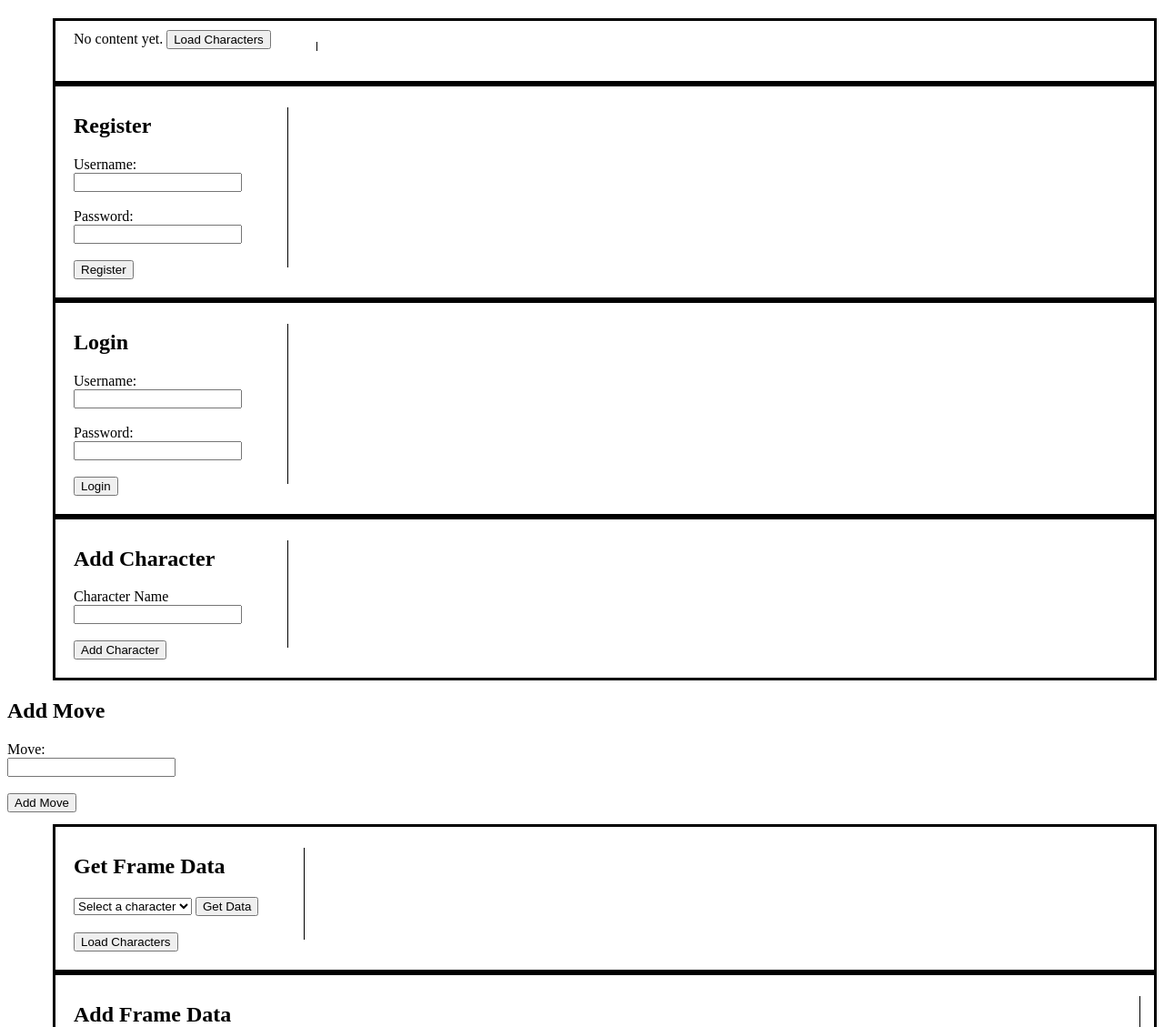
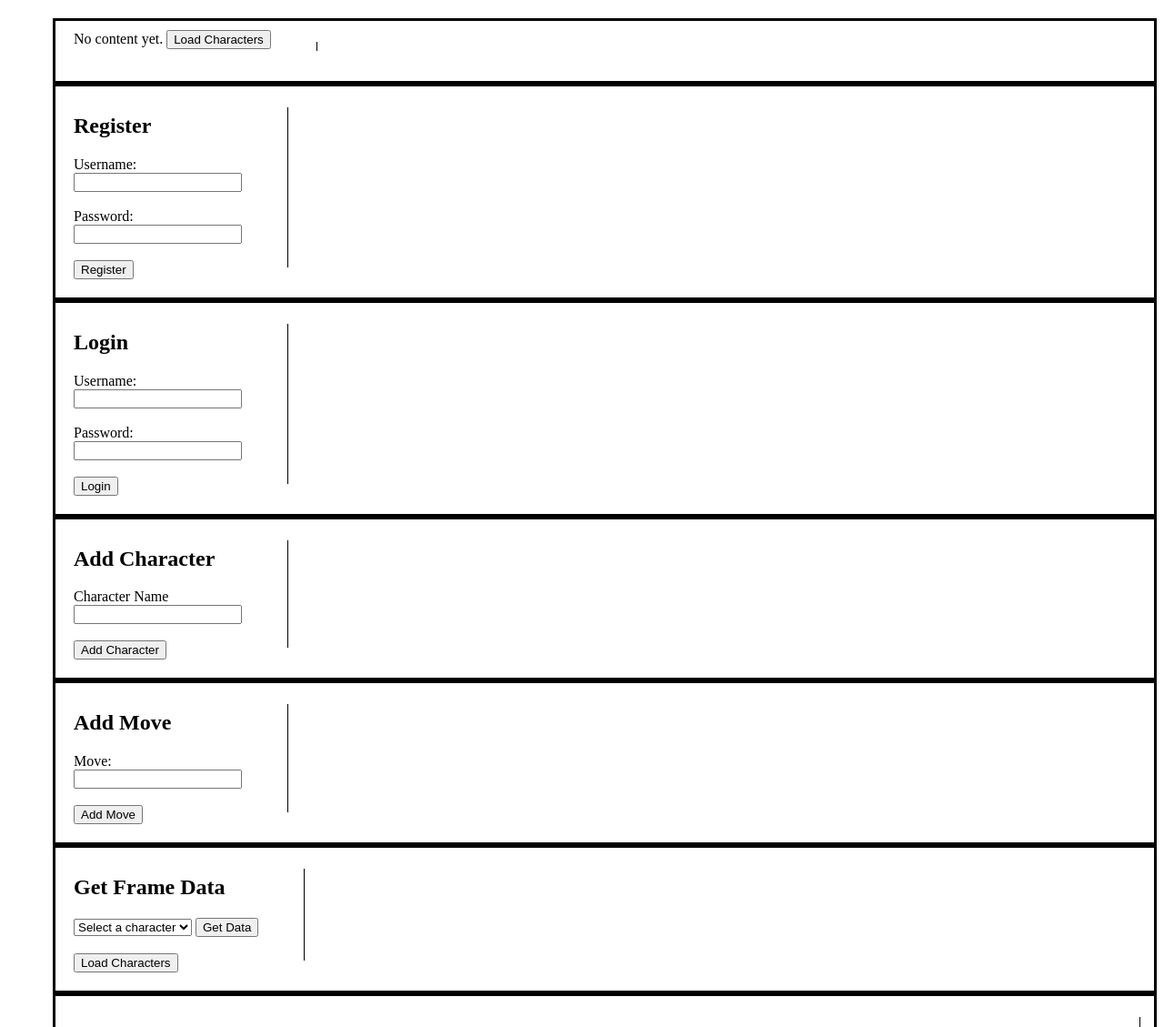
Before and after one commit to ZUMER115/Frame-Data, a website: page public/index.html in a window 1280 px wide. Shown: the top 1129 px of the page at 91% size. Drawn offline with Linux system fonts and the light colour scheme.

Commit message:
Frontend: Styling

```diff
--- a/public/style.css
+++ b/public/style.css
@@ -53,7 +53,7 @@
     gap: 50px;
 }
 
-#charactersOutput, #registerOutput, #loginOutput, #addCharOutput, #frameDataOutput, #addFrameDataOutput {
+#charactersOutput, #registerOutput, #loginOutput, #addCharOutput, #frameDataOutput, #addFrameDataOutput, #addMoveOutput {
     border-left: 1px solid black;
     padding-top: 10px;
     padding-left: 15px;
@@ -67,3 +67,12 @@
     margin-left: 50px;
     padding: 10px 0px 20px 20px;
 }
+
+.addMove {
+    border-style: solid;
+    margin-left: 50px;
+    display: flex;
+    flex-direction: row;
+    gap: 50px;
+    padding: 10px 0px 20px 20px;
+}
```
